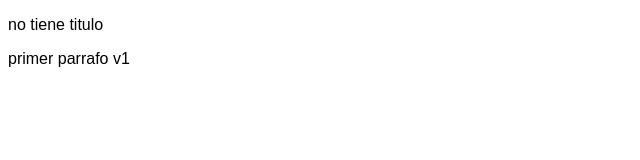
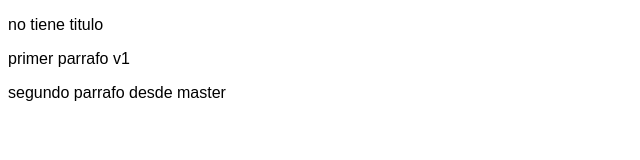
Before and after one commit to crismao23/prueba_ssh, a plain HTML site: page index.html in a window 1280 px wide. Shown: the whole page, without its empty margins (0-640 px from the left). Drawn offline with Linux system fonts and the light colour scheme.

Commit message:
agregado contenido add en parrafo

```diff
--- a/index.html
+++ b/index.html
@@ -10,5 +10,6 @@
 <body>
     <p>no tiene titulo</p>
     <p>primer parrafo v1</p>
+    <p>segundo parrafo desde master</p>
 </body>
 </html>
```
